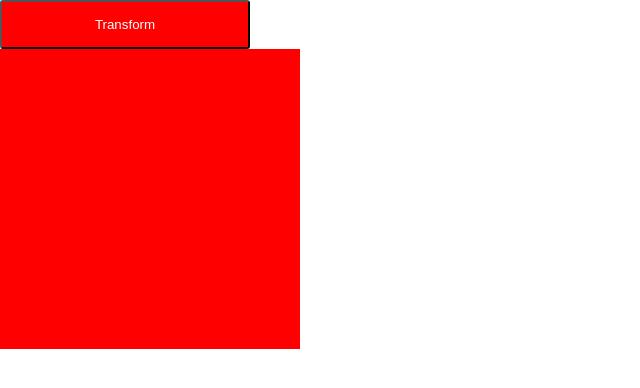
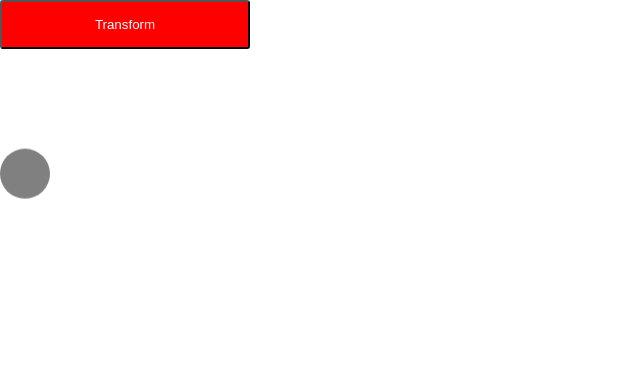
Before and after one commit to theweicode/css-animations-tutorial-codingphase, a React (Create React App) app: page / in a window 1280 px wide. Shown: the top 388 px of the page, without its empty margins (0-640 px from the left). Built offline with nearby package versions, Linux system fonts and the light colour scheme.

Commit message:
ball bouncing via keyframes and transform-animate

```diff
--- a/src/App.js
+++ b/src/App.js
@@ -25,24 +25,12 @@ class App extends Component {
   }
   render() {
 
-    let classname = 'box pos-0';
-    if (this.state.position === 0) {
-      classname = 'box pos-0';
-    }
-    if (this.state.position === 1) {
-      classname = 'box pos-1';
-    }
-    if (this.state.position === 2) {
-      classname = 'box pos-2';
-    }
-    if (this.state.position === 3) {
-      classname = 'box pos-3';
-    }
-    console.log(classname)
+
     return (
       <div className="container">
      <button className="btn" onClick={this.transform}>Transform</button>
-     <div className={classname}></div>
+
+     <div className="ball"></div>
 
       </div>
      );
--- a/src/App.scss
+++ b/src/App.scss
@@ -1,3 +1,8 @@
+@keyframes moveRight {
+  from {transform: translate3d(0,0,0);}
+  to {transform: translate3d(0,120px,0);}
+}
+
 .btn{
   width: 250px;
   border-radius: 3px;
@@ -13,19 +18,12 @@
   transition: all .6s ease-in-out;
 }
 
-.pos-0 {
-  background: red;
 
+
+.ball {
+  background: gray;
+  width: 50px;
+  height: 50px;
+  border-radius: 25px;
+  animation: moveRight .7s ease-in-out infinite alternate forwards running;
 }
-.pos-1 {
-  background: green;
-  transform: translate3d(500px, 0px, 0px);
-}
-.pos-2 {
-  background: yellow;
-  transform: translate3d(500px, 500px, 0px);
-}
-.pos-3 {
-  background: black;
-  transform: translate3d(0px, 500px, 0px);
-}
```
